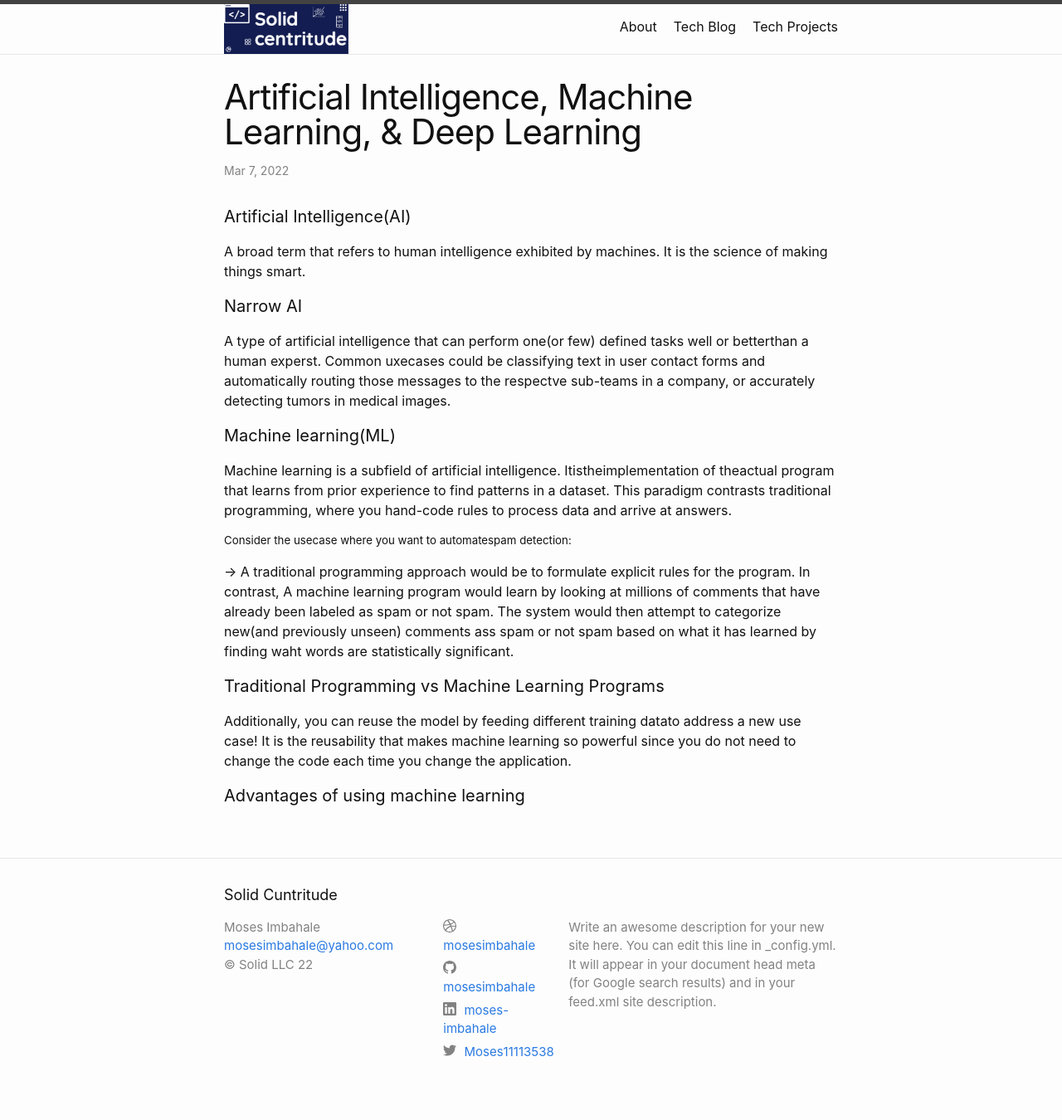
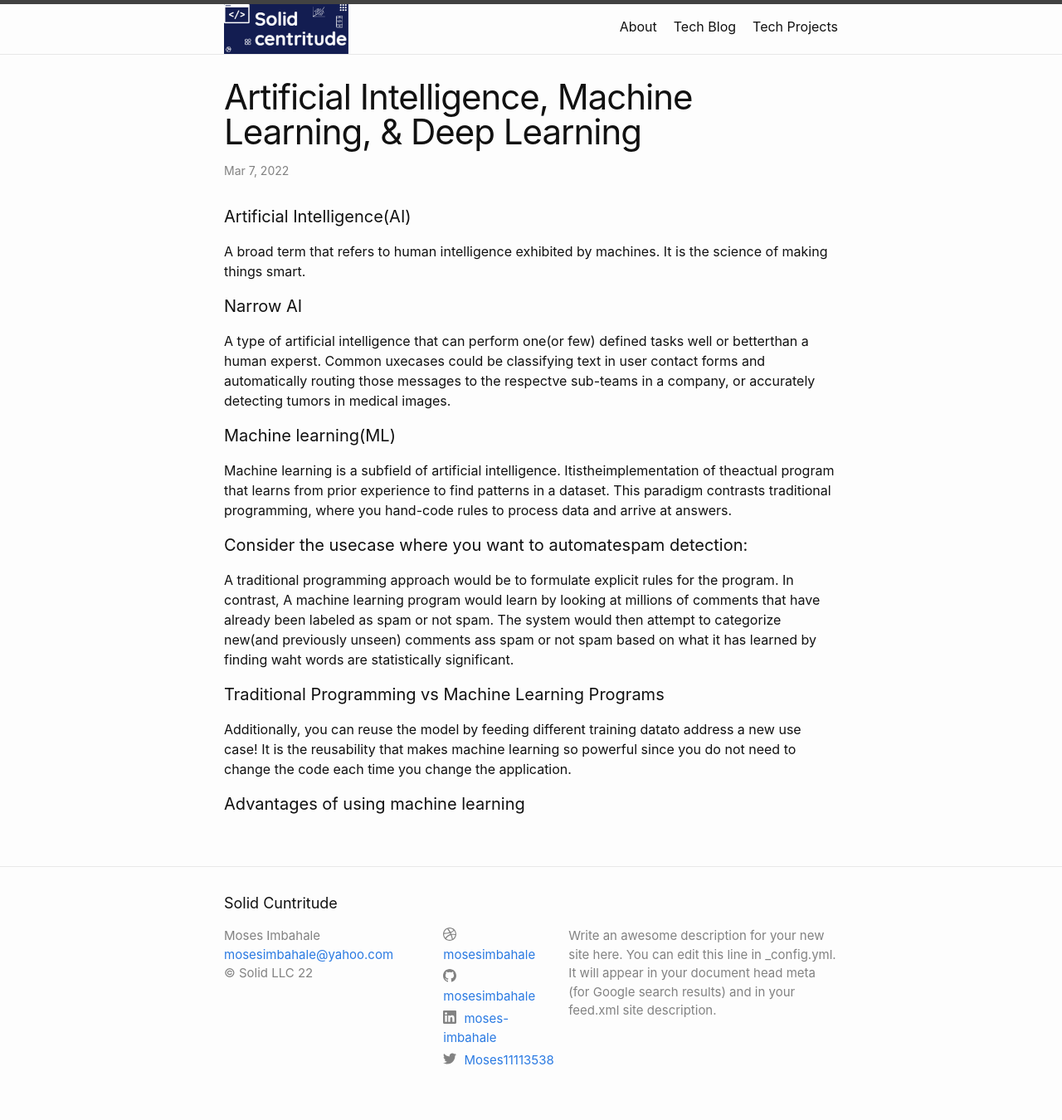
Before and after one commit to mosesimbahale/my-blog, a Jekyll site: the page built from Tech-blog/_posts/22-03-07-DS-AI-ML-DL-NN.md, in a window 1280 px wide. Shown: the whole page at 83% size. Built offline with Jekyll 4.4.1, drawn with Linux system fonts in a browser that asks for light colours.

Commit message:
Update 22-03-07-DS-AI-ML-DL-NN.md

```diff
--- a/Tech-blog/_posts/22-03-07-DS-AI-ML-DL-NN.md
+++ b/Tech-blog/_posts/22-03-07-DS-AI-ML-DL-NN.md
@@ -15,8 +15,8 @@ A type of artificial intelligence that can perform one(or few) defined tasks wel
 #### Machine learning(ML)
 Machine learning is a subfield of artificial intelligence. Itistheimplementation of theactual program that learns from prior experience to find patterns in a dataset. This paradigm contrasts traditional programming, where you hand-code rules to process data and arrive at answers.
 
-##### Consider the usecase where you want to automatespam detection:
--> A traditional programming approach would be to formulate explicit rules for the program. In contrast, A machine learning program would learn by looking at millions of comments that have already been labeled as spam or not spam. The system would then attempt to categorize new(and previously unseen) comments ass spam or not spam based on what it has learned by finding waht words are statistically significant.
+#### Consider the usecase where you want to automatespam detection:
+ A traditional programming approach would be to formulate explicit rules for the program. In contrast, A machine learning program would learn by looking at millions of comments that have already been labeled as spam or not spam. The system would then attempt to categorize new(and previously unseen) comments ass spam or not spam based on what it has learned by finding waht words are statistically significant.
 
 
 
```
